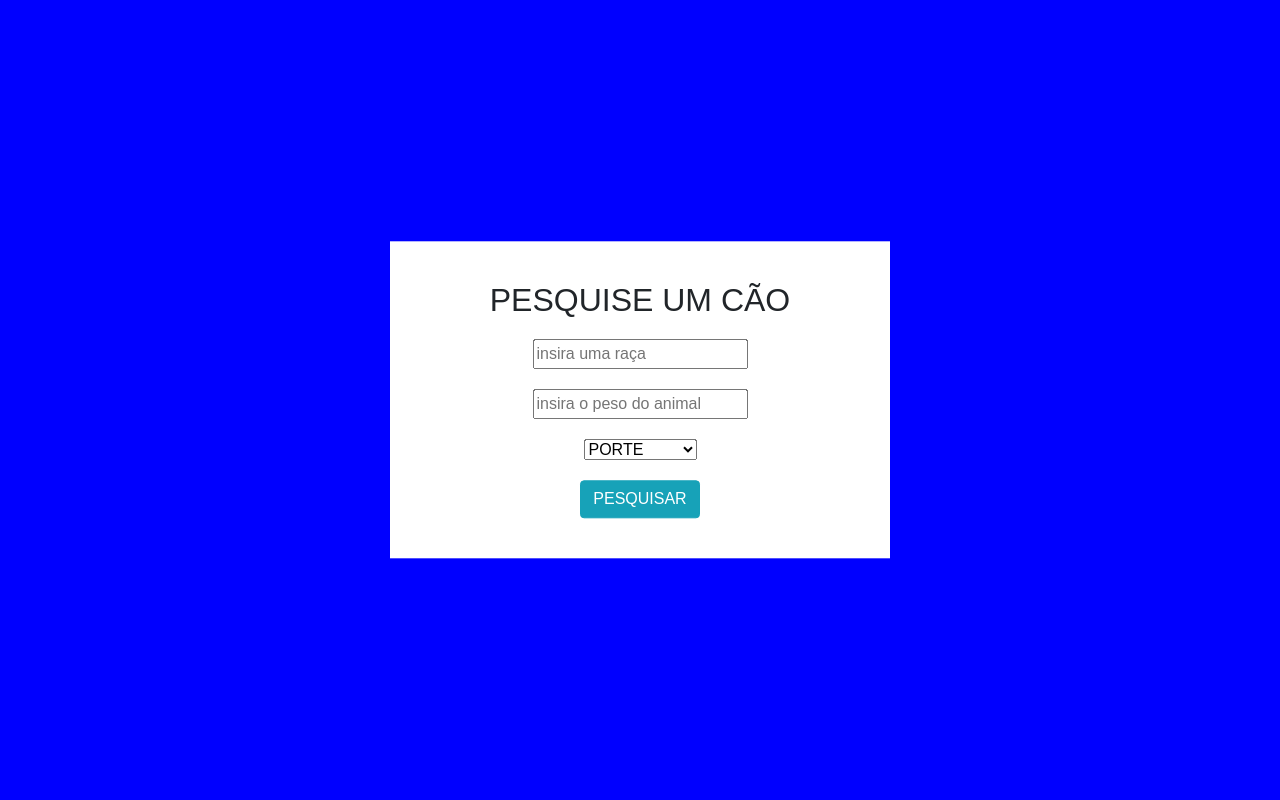
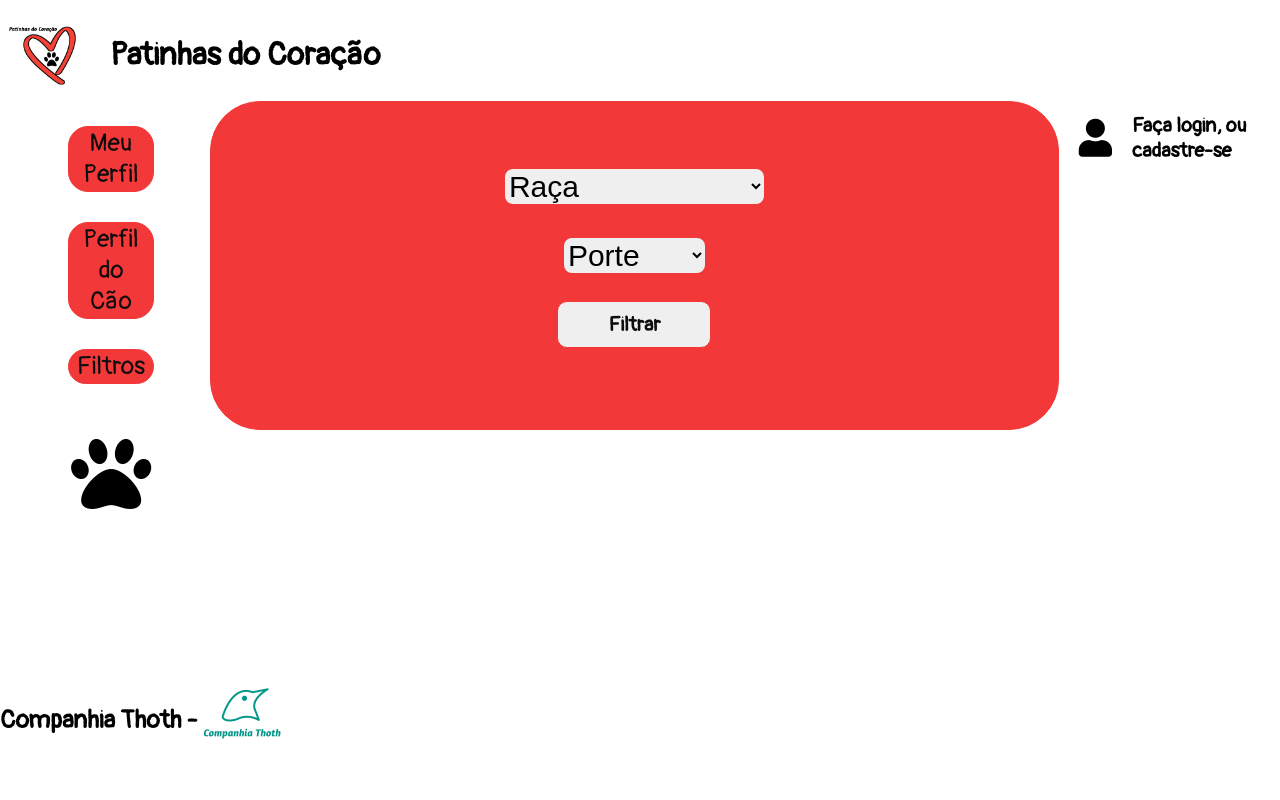
Before and after one commit to MatheusKhairallah/PatinhasDoCoracao, a PHP site: page /index4.html in a window 1280 px wide. Run offline with PHP 8.4, Linux system fonts and the light colour scheme; some libraries are stand-ins or nearby versions.

Commit message:
Teste 4 projeto patinhas

```diff
--- a/index4.html
+++ b/index4.html
@@ -1,34 +1,95 @@
 <!DOCTYPE html>
-<html lang="en">
+<html lang="pt-BR">
 <head>
     <meta charset="UTF-8">
-    <meta http-equiv="X-UA-Compatible" content="IE=edge">
     <meta name="viewport" content="width=device-width, initial-scale=1.0">
-    <link rel="stylesheet" href="css/bootstrap.min.css">
-    <link rel="stylesheet" href="style2.css">
+    <title>Filtragem</title>
     <link rel="stylesheet" href="style4.css">
-    <script type="text/javascript" src="js/bootstrap.min.js"></script>
-
-
-    <title>PESQUISAR CÃO</title>
+    <link rel="stylesheet" href="https://cdnjs.cloudflare.com/ajax/libs/font-awesome/5.15.3/css/all.min.css" integrity="sha512-iBBXm8fW90+nuLcSKlbmrPcLa0OT92xO1BIsZ+ywDWZCvqsWgccV3gFoRBv0z+8dLJgyAHIhR35VZc2oM/gI1w==" crossorigin="anonymous" />
+    <link href="https://fonts.googleapis.com/css2?family=Pangolin&display=swap" rel="stylesheet">
 </head>
 <body>
+    <!--Holy Grail Layout-->
+    <header>
+        <!--Logotipo do site-->
+        <a href="index.html">
+            <img id="logotipo" src="20201021_220949.png" alt="Logotipo Patinhas">
+        </a>
 
-    <form class="box" action="pesquisaCao.html" method="post">
-        <h2>PESQUISE UM CÃO</h2>
-        <input type="text" name="nome" placeholder="insira uma raça">
-        <input type="number" name="peso" placeholder="insira o peso do animal">
+        <!--Nome do site-->
+        <h1 id="patinhas">Patinhas do Coração</h1>
+    </header>
 
-        <select class="form-select form-select-sm" aria-label="Default select example">
-            <option selected>PORTE</option>
-            <option value="1">ADULTOS</option>
-            <option value="2">MÉDIOS</option>
-            <option value="3">PEQUENOS</option>
-            <option value="4">FILHOTES</option>
-          </select>
-        <button type="submit" class="btn btn-info">PESQUISAR</button>
+    <div class="hg-conteudo">
+        <main>
+            <form>
+                <div class="linha_2">
+                    <select name="raca" id="raca">
+                        <option selected>Raça</option>
+                        <option value="1">Pastor-alemão</option>
+                        <option value="2">Buldogue</option>
+                        <option value="3">Poodle</option>
+                        <option value="4">Labrador retriever</option>
+                        <option value="5">Golden retriever</option>
+                    </select>
+                </div>
+                <div class="linha_2">
+                    <select name="porte" id="porte">
+                        <option selected>Porte</option>
+                        <option value="1">Gigante</option>
+                        <option value="2">Grande</option>
+                        <option value="3">Médio</option>
+                        <option value="4">Pequeno</option>
+                        <option value="5">Mini</option>
+                    </select>
+                </div>
+                <div id="linha_3">
+                    <button id="filtrar" type="submit">Filtrar</button>
+                </div>
+                <br />
+            </form>
+        </main>
 
-    </form>
+        <nav>
+            <!--Menu-->
+            <div>
+                <a href="index2.html">
+                    <button class="menu" type="submit">Meu Perfil</button>
+                </a>
+            <div>
 
+            <div>
+                <a href="index3.html">
+                    <button class="menu" type="submit">Perfil do Cão</button>
+                </a>
+            </div>
+
+            <div>
+                <a href="index4.html">
+                    <button class="menu" type="submit">Filtros</button>
+                </a>
+            </div>
+
+            <!--Icone patinha-->
+            <i id="patinha" class="fas fa-paw"></i>
+        </nav>
+
+        <aside>
+            <!--Cadastro do usuário-->
+            <div id="Cadastro">
+                <i id="usuario" class="fas fa-user"></i>
+                <h2>Faça
+                    <a href="index5.html">login</a>, ou <a href="index6.html">cadastre-se</a>
+                </h2>
+            </div>
+        </aside>
+    </div>
+
+    <footer>
+        <!--Nome e Logo da empresa-->
+        <div id="empresa">
+            Companhia Thoth - <img id="thoth" src="20201021_220352.png" alt="Logotipo Thoth">
+        </div>
+    </footer>
 </body>
 </html>
--- a/style4.css
+++ b/style4.css
@@ -1,23 +1,176 @@
-body{
-    margin: 0;
-    padding: 0;
-    font-family: sans-serif;
-    background-color: blue;
-
+body {
+    margin: 0 auto;
+    max-width: 1440px;
+    min-height: 100vh;
+    display: flex;
+    flex-flow: column;
+    font-family: 'Pangolin', cursive;
   }
 
-  .box{
-      width: 500px;
-      padding: 40px;
-      position: absolute;
-      top: 50%;
-      left: 50%;
-      transform: translate(-50%,-50%);
-      background-color: white;
-      text-align: center;
+  footer {
+    font-weight: bold;
+    font-size: 25px;
   }
-  .box input[type="text"], .box input[type="number"], .box select{
-  display: block;
-  margin:20px auto;
 
+  .hg-conteudo {
+    flex: 1;
+    display: flex;
+    flex-flow: column;
   }
+
+  .hg-conteudo > nav {
+    order: -1;
+    text-align: center;
+  }
+
+  .hg-conteudo > main {
+    flex: 1;
+    text-align: center;
+  }
+
+  @media (min-width: 768px) {
+    .hg-conteudo {
+        flex-flow: row;
+    }
+
+    .hg-conteudo > aside,
+    .hg-conteudo > nav {
+        flex: 0 0 200px;
+    }
+  }
+
+  /*Logo do site*/
+  #logotipo {
+    width: 100px;
+    height: 100px;
+  }
+
+  /*Titulo do site*/
+  #patinhas {
+    margin-left: 110px;
+    margin-top: -70px;
+  }
+
+  /*Menu*/
+  .menu {
+    font-size: 25px;
+    text-align: center;
+    background-color: #F23838;
+    color: #0D0D0D;
+    margin-top: 30px;
+    margin-left: 22px;
+    width: 86px;
+    border-width: 1px; border-style: solid; border-color: #F23838; border-radius: 20px;
+    transition: all 1s ease 0s;
+    font-family: 'Pangolin', cursive;
+  }
+
+  .menu:hover {
+    font-size: 27px;
+    color: #F23838;
+    background-color: #0D0D0D;
+    border-color: #0D0D0D;
+    border-width: 3px;
+    transition-duration: 0.3s;
+  }
+
+  button {
+    outline: none;
+  }
+
+  /*Cadastro*/
+  #Cadastro {
+    display: flex;
+    flex: content;
+    align-items: center;
+  }
+
+  h2 {
+    width: 148px;
+    margin-left: 20px;
+    font-size: 20px;
+  }
+
+  a:link {
+    color: black;
+    text-decoration: none;
+  }
+
+  a:visited {
+    color: black;
+    text-decoration: none;
+  }
+
+  /*Icone*/
+  #usuario {
+    font-size: 38px;
+    margin-left: 10px;
+  }
+
+  #patinha {
+    margin-left: 22px;
+    font-size: 80px;
+    margin-top: 50px;
+  }
+
+  /*Companhia*/
+  #thoth {
+    width: 160px;
+    height: 160px;
+    margin-left: -35px;
+  }
+
+  #empresa{
+    display: flex;
+    flex: content;
+    align-items: center;
+  }
+
+/*Fomulário*/
+form {
+    display: flex;
+    flex-flow: column;
+    background-color: #F23838;
+    border-width: 1px; border-style: solid; border-color: #F23838; border-radius: 50px; margin: 5px 10px;
+    padding: 50px 100px;
+  }
+
+  option, select, button, a {
+    outline: none;
+  }
+
+  .linha {
+    display: flex;
+    flex-flow: row;
+  }
+
+/*Filtrar*/
+#filtrar, #linha_3 {
+    text-align: center;
+    border-width: 1px; border-style: solid; border-color: #F23838; border-radius: 10px; padding: 10px 50px;
+    font-size: 20px;
+    color: #0D0D0D;
+    font-weight: bold;
+    font-family: 'Pangolin', cursive;
+  }
+
+  #filtrar:hover {
+    color: #F23838;
+    background-color: #0D0D0D;
+    transition: font-size 30px;
+    transform: perspective(100px) translateZ(15px);
+  }
+
+  /*Campo de preenchimento*/
+  select, option {
+    border-width: 2px; border-style: solid; border-color: #F23838; border-radius: 10px; margin: 5px 10px;
+    font-size: 30px;
+  }
+
+  /*Raça e Porte*/
+  .linha_2 {
+    margin: 10px;
+    font-size: 20px;
+    font-weight: bold;
+    color: #0D0D0D;
+  }
```
Also changed, not shown: index5.html (+2 -7 lines), index6.html (+72 -19 lines), style6.css (+172 -17 lines).
